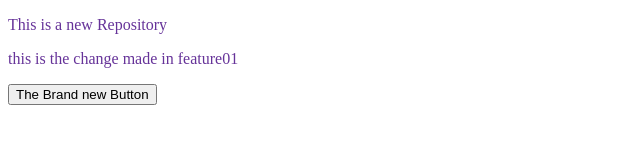
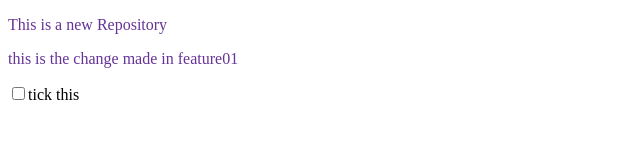
Before and after one commit to Dipa-chiniyaa/LMS, a plain HTML site: page index.html in a window 1280 px wide. Shown: the whole page, without its empty margins (0-640 px from the left). Drawn offline with Linux system fonts and the light colour scheme.

Commit message:
adding input to learn if both features have same code to modify then how merging take place

```diff
--- a/index.html
+++ b/index.html
@@ -10,7 +10,7 @@
 
     <p>This is a new Repository</p>
     <p>this is the change made in feature01</p>
-    <button>The Brand new Button</button>
+    <input type="checkbox">tick this
 
 </body>
 </html>
```
